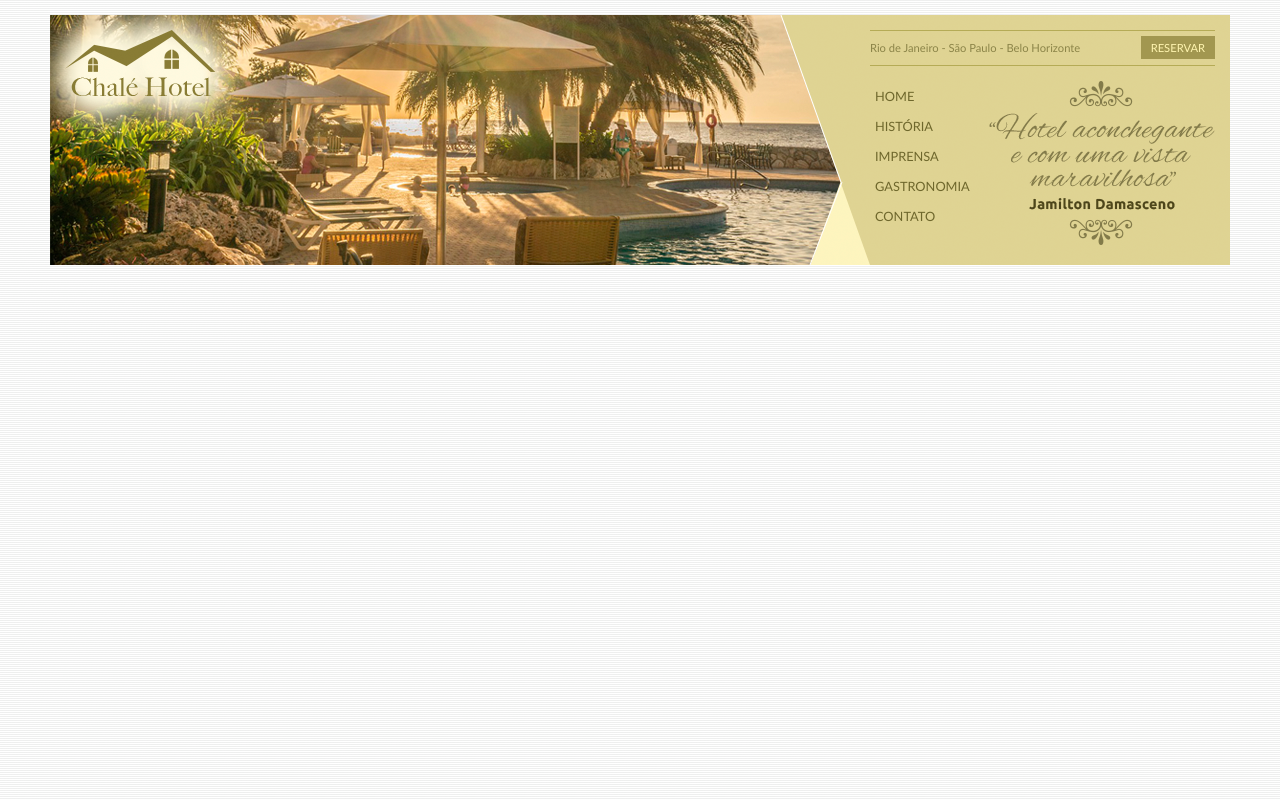
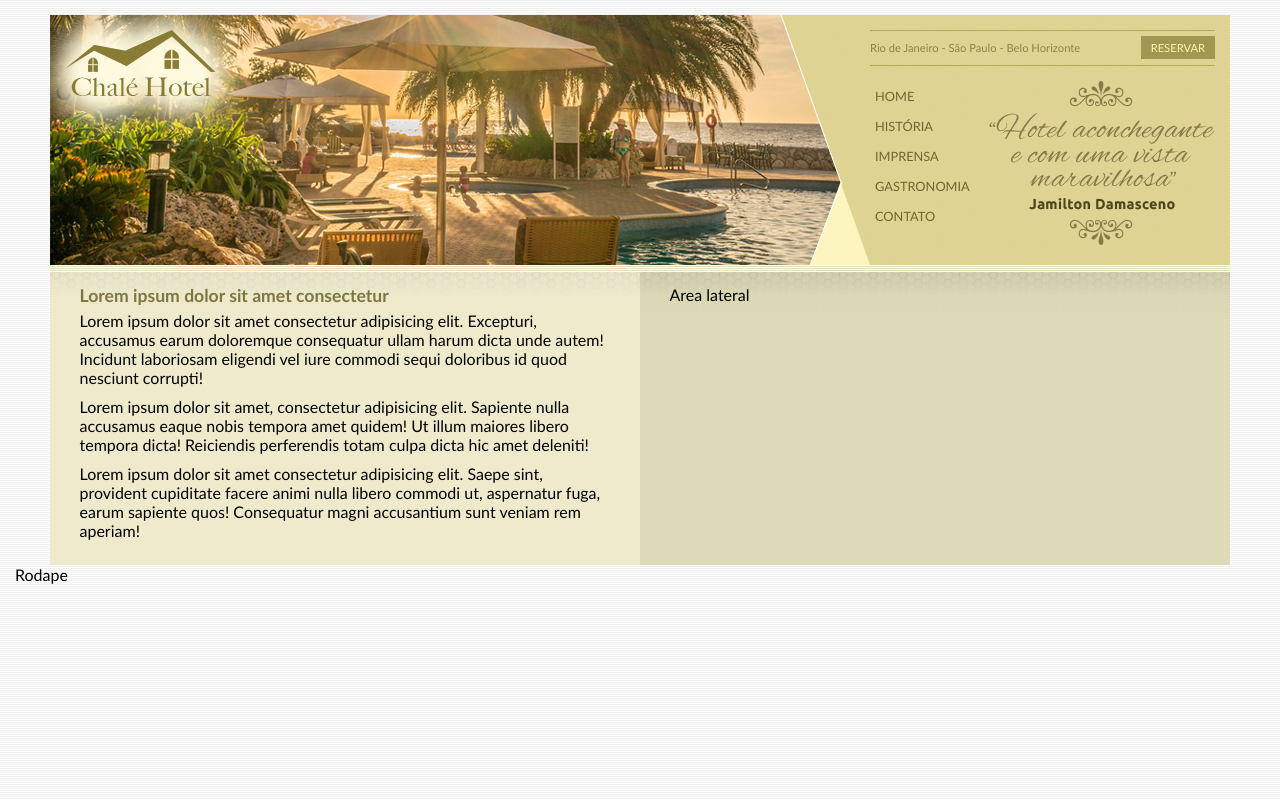
Before and after one commit to stumpf-alexandre/chaleHotel, a plain HTML site: page index.html in a window 1280 px wide. Drawn offline with Linux system fonts and the light colour scheme.

Commit message:
criando e estilizando area principal

```diff
--- a/CSS/style.css
+++ b/CSS/style.css
@@ -1,5 +1,5 @@
 #container {
-  background: #ede9cc;
+  background: #ede9cc url(../image/bg-container.png) top center repeat-y;
   margin: 0 auto;
   min-width: 740px;
   max-width: 1180px;
@@ -96,3 +96,34 @@ ul#nav-list a:hover{
   height: 164px;
   float: right;
 }
+
+#main-area {
+  width: 50%;
+  float: left;
+  background: url(../image/bg-area-principal.png) top left repeat-x;
+  padding: 15px 0;
+}
+
+#side-area {
+  width: 50%;
+  float: right;
+  background: url(../image/bg-area-lateral.png) top left repeat-x;
+  padding: 20px 0;
+}
+
+.content {
+  margin: 0 auto;
+  width: 90%;
+}
+
+h2 {
+  color: #7d7640;
+  font-size: 1.1em;
+  padding: 5px 0;
+}
+
+p {
+  font-size: 1em;
+  margin-bottom: 10px;
+
+}
--- a/index.html
+++ b/index.html
@@ -8,7 +8,7 @@
   <title>Chalé Hotel</title>
 </head>
 <body>
-  <section id="container">
+  <main id="container">
     <header id="top">
       <div id="logo">
         <h1 class="logo"><a href="">Chalé Hotel</a></h1>
@@ -20,7 +20,7 @@
             <a class="reserve" href="#">Reservar</a>
             <div style="clear: both;"></div>
           </div>
-          <nav id="vertical-nav">
+          <div id="vertical-nav">
             <ul id="nav-list">
               <li><a href="#">Home</a></li>
               <li><a href="#">História</a></li>
@@ -29,10 +29,25 @@
               <li><a href="#">Contato</a></li>
             </ul>
             <img class="testimony" src="./image/depoimento.png" alt="Imagem do depoimento">
-          </nav>
+          </div>
         </div>
       </nav>
     </header>
-  </section>
+    <section id="main-area">
+      <div class="content">
+        <h2>Lorem ipsum dolor sit amet consectetur</h2>
+        <p>Lorem ipsum dolor sit amet consectetur adipisicing elit. Excepturi, accusamus earum doloremque consequatur ullam harum dicta unde autem! Incidunt laboriosam eligendi vel iure commodi sequi doloribus id quod nesciunt corrupti!</p>
+        <p>Lorem ipsum dolor sit amet, consectetur adipisicing elit. Sapiente nulla accusamus eaque nobis tempora amet quidem! Ut illum maiores libero tempora dicta! Reiciendis perferendis totam culpa dicta hic amet deleniti!</p>
+        <p>Lorem ipsum dolor sit amet consectetur adipisicing elit. Saepe sint, provident cupiditate facere animi nulla libero commodi ut, aspernatur fuga, earum sapiente quos! Consequatur magni accusantium sunt veniam rem aperiam!</p>
+      </div>
+    </section>
+    <section id="side-area">
+      <div class="content">
+        Area lateral
+      </div>
+    </section>
+    <div style="clear: both;"></div>
+  </main>
+  <footer>Rodape</footer>
 </body>
 </html>
```
